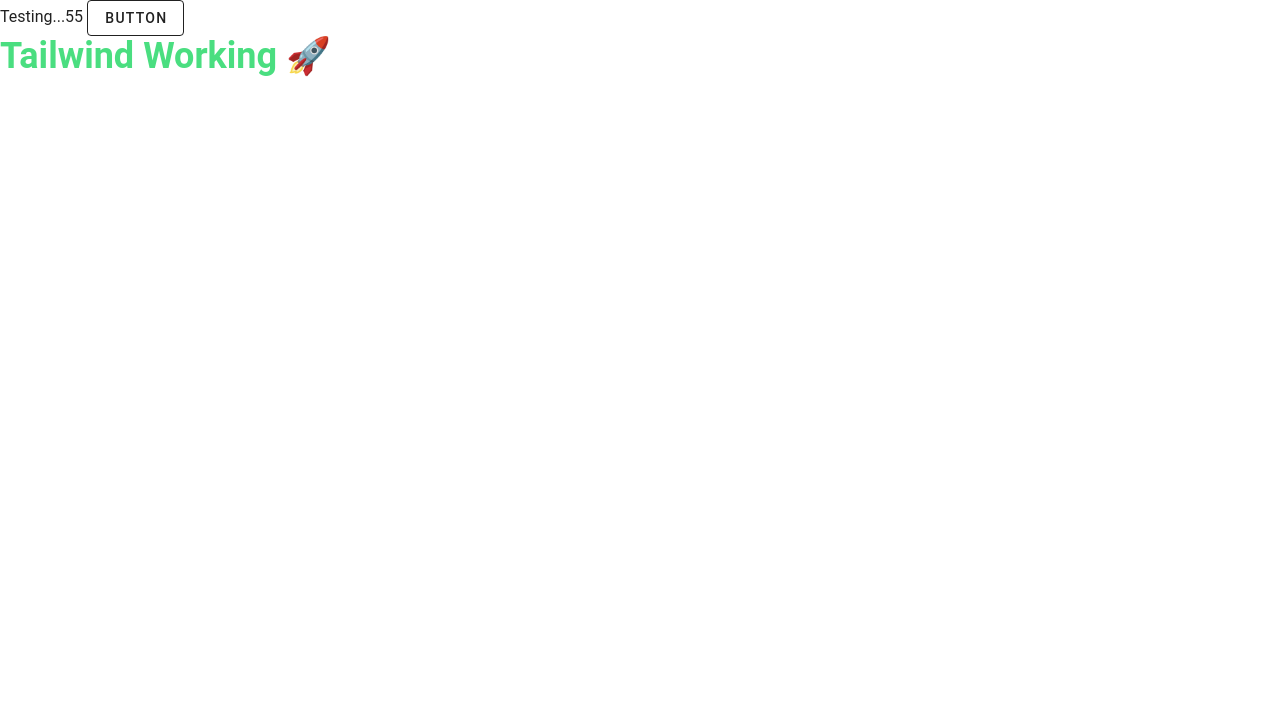
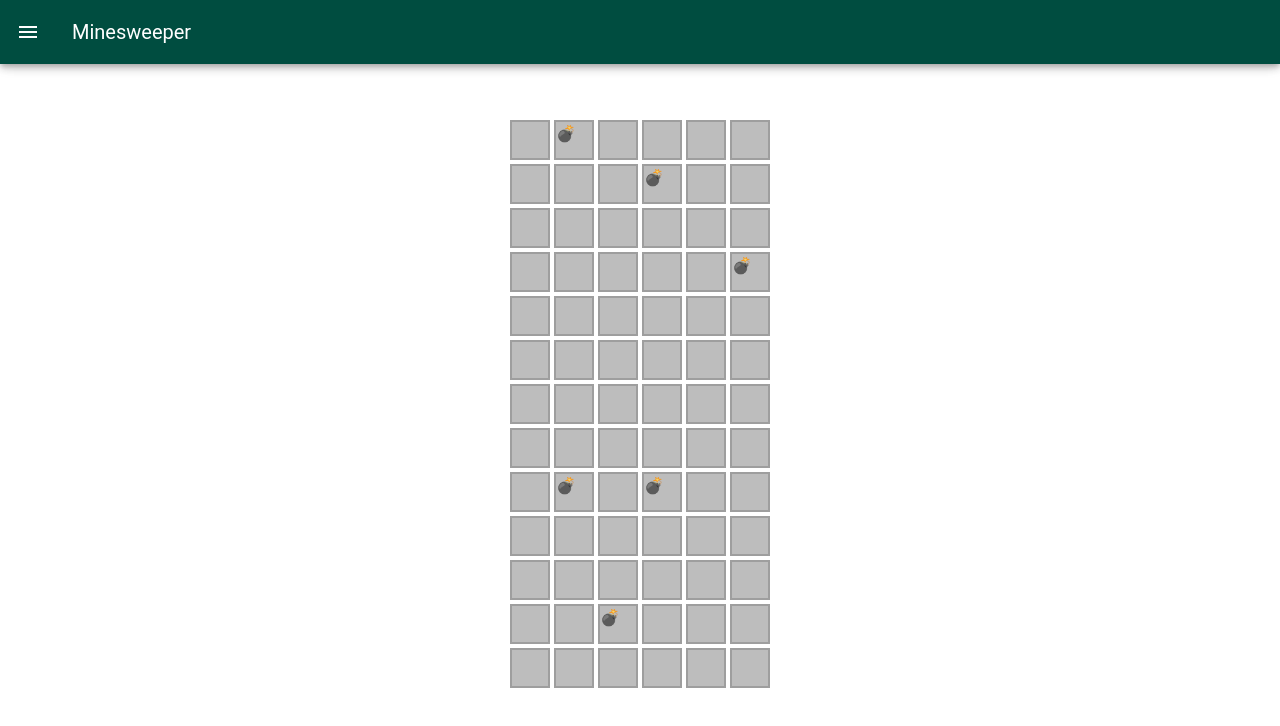
Before and after one commit to Sutee-Jankhaw/minesweeper-app, a Nuxt app in the folder playground/: page / in a window 1280 px wide. Shown: the top 726 px of the page. Built offline with nearby package versions, Linux system fonts and the light colour scheme.

Commit message:
create board

```diff
--- a/playground/app.vue
+++ b/playground/app.vue
@@ -1,20 +1,91 @@
 <template>
   <NuxtLayout>
     <v-app>
-      <div>
-        Testing...55
-        <v-btn variant="outlined">
-          Button
-        </v-btn>
-      </div>
-      <div>
-        <h1 class="text-4xl font-bold text-green-400">
-          Tailwind Working 🚀
-        </h1>
-      </div>
+      <v-app-bar
+        :elevation="5"
+        color="teal-darken-4"
+      >
+        <template #prepend>
+          <v-app-bar-nav-icon />
+        </template>
+        <v-app-bar-title>
+          Minesweeper
+        </v-app-bar-title>
+      </v-app-bar>
+      <v-main>
+        <v-container class="d-flex justify-center mt-10">
+          <div class="board">
+            <div
+              v-for="(cell, index) in cells"
+              :key="index"
+              class="cell"
+              :class="{ mine: cell.isMine }"
+            >
+              {{ cell.isMine ? '💣' : '' }}
+            </div>
+          </div>
+        </v-container>
+      </v-main>
     </v-app>
   </NuxtLayout>
 </template>
 
-<script setup>
+<script setup lang="ts">
+import { ref } from 'vue'
+
+const rows = 13
+const cols = 6
+const totalMines = 6
+
+type Cell = {
+  isMine: boolean
+  isRevealed: boolean
+  isFlagged: boolean
+  adjacent: number
+}
+function createBoard(): Cell[] {
+  const board: Cell[] = Array(rows * cols).fill(null).map(() => ({
+    isMine: false,
+    isRevealed: false,
+    isFlagged: false,
+    adjacent: 0,
+  }))
+
+  // สุ่มวางระเบิด
+  let minesPlaced = 0
+  while (minesPlaced < totalMines) {
+    const randomIndex = Math.floor(Math.random() * board.length)
+
+    if (!board[randomIndex]!.isMine) {
+      board[randomIndex]!.isMine = true
+      minesPlaced++
+    }
+  }
+
+  return board
+}
+
+const cells = ref<Cell[]>(createBoard())
+
+
 </script>
+
+<style scoped>
+.board {
+  display: grid;
+  grid-template-columns: repeat(6, 40px);
+  gap: 4px;
+}
+
+.cell {
+  width: 40px;
+  height: 40px;
+  background-color: #bdbdbd;
+  border: 2px solid #9e9e9e;
+  cursor: pointer;
+}
+
+.cell:hover {
+  background-color: #e0e0e0;
+}
+</style>
```
